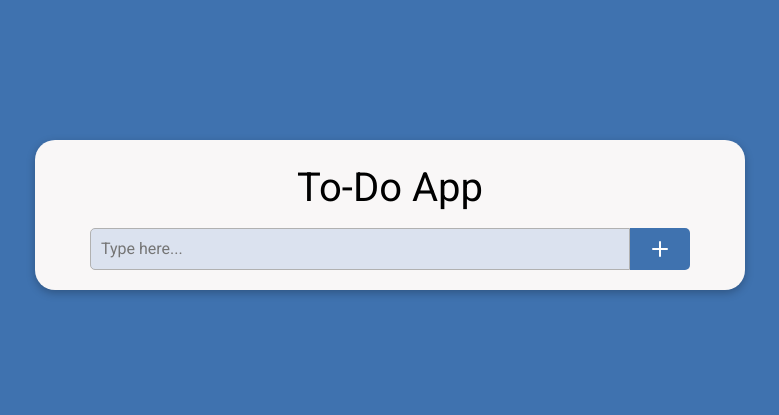
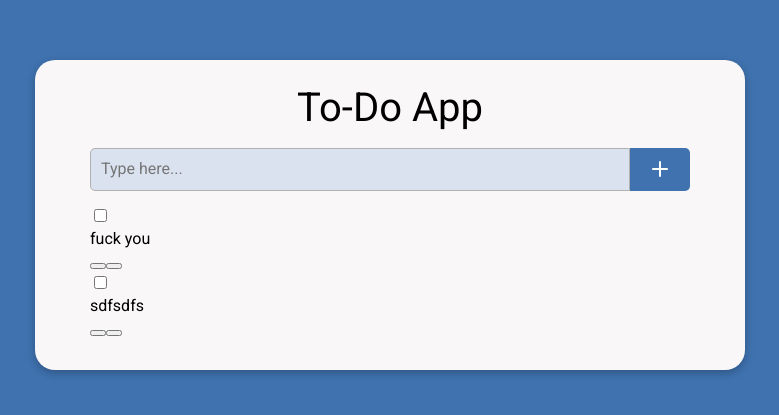
Before and after one commit to etherealelement/todolist-app, a React (Vite) app: page / in a window 1280 px wide. Shown: the part 185-600 px from the top of the page, without its empty margins (250-1029 px from the left). Built offline with nearby package versions, Linux system fonts and the light colour scheme.

Commit message:
create: inputTask

```diff
--- a/src/data/stores/useToDoStore.ts
+++ b/src/data/stores/useToDoStore.ts
@@ -21,6 +21,11 @@
 				id: "sdfsdfsdfsd",
 				title: "fuck you",
 				createdAt: 2131232
+			},
+			{
+				id: "sdfsdfsd",
+				title: "sdfsdfs",
+				createdAt: 135135
 			}
 		],
 		createTask: (title) => {
--- a/src/view/App/index.module.scss
+++ b/src/view/App/index.module.scss
@@ -2,7 +2,7 @@
   background: #f9f7f7;
   box-shadow: 0px 3px 8px rgba(0, 0, 0, 0.25);
   border-radius: 20px;
-	padding: 20px 55px;
+	padding: 20px 55px 30px;
 	min-width: 600px;
 
   &Title {
@@ -10,4 +10,8 @@
     margin-bottom: 0.3em;
     text-align: center;
   }
+
+  &Text {
+    text-align: center;
+  }
 }
--- a/src/view/App/index.tsx
+++ b/src/view/App/index.tsx
@@ -3,6 +3,7 @@
 
 import { useToDoStore } from "../../data/stores/useToDoStore";
 import { InputPlus } from "../components/inputPlus";
+import { InputTask } from "../components/inputTask";
 
 export const App: React.FC = () => {
 	const [
@@ -16,8 +17,6 @@
 			state.updateTask,
 			state.removeTask,
 	]);
-
-	console.log(tasks);
 
 
 	return (
@@ -34,7 +33,19 @@
 			></InputPlus>
 			</section>
 			<section className={styles.articleSection}>
-
+					{!tasks.length && (
+						<p className={styles.articleText}>There is no one task.</p>
+					)}
+					{tasks.map((item) => {
+						return  <InputTask
+						id={item.id}
+						title={item.title}
+						onDone = {removeTask}
+						onEdited = {updateTask}
+						onRemoved = {removeTask}
+						key={item.id}
+						>{item.title}</InputTask>
+					})}
 			</section>
 		</article>
 		</>
--- a/src/view/components/inputPlus/index.module.scss
+++ b/src/view/components/inputPlus/index.module.scss
@@ -2,6 +2,7 @@
 	width: 100%;
 	display: grid;
 	grid-template-columns: 1fr 60px;
+	margin-bottom: 15px;
 
 	&Value {
 		border: 1px solid #b1b1b1;
--- a/src/view/components/inputPlus/index.tsx
+++ b/src/view/components/inputPlus/index.tsx
@@ -7,7 +7,7 @@
 }
 
 
-export const InputPlus: React.FC = ({
+export const InputPlus: React.FC<InputPlusProps>= ({
 	onAdd,
 }) => {
 
--- /dev/null
+++ b/src/view/components/inputTask/index.tsx
@@ -0,0 +1,62 @@
+import { useCallback, useState } from 'react';
+import React from 'react';
+import styles from "./index.module.scss"
+
+interface InputTaskProps {
+	id: string;
+	title: string;
+	onDone: (id: string) => void;
+	onEdited: (id: string, title: string) => void;
+	onRemoved: (id: string) => void;
+}
+
+
+export const InputTask: React.FC<InputTaskProps> = ({
+	id,
+	title,
+	onDone,
+	onEdited,
+	onRemoved,
+}) => {
+
+	const [checked, setChecked] = useState(false);
+
+
+	return (
+		<div className={styles.inputTask}>
+			<label>
+				<input
+				type='checkbox'
+				checked={checked}
+				className={styles.inputTaskCheckbox}
+				onChange = {(event) => {
+					setChecked(event.target.checked);
+
+					if(event.target.checked) {
+						onDone(id);
+					}
+				}}
+				></input>
+
+				<h3 className={styles.inputTaskTitle}>{title}</h3>
+			</label>
+			<button
+			aria-label='Edit'
+			className={styles.inputTaskEdit}
+			onClick={() => {
+
+			}}
+			></button>
+			<button
+			aria-label='Remove'
+			className={styles.inputTaskRemove}
+			onClick={() => {
+				if (confirm("Are you sure ?")) {
+					onRemoved(id);
+				}
+			}}
+			></button>
+		</div>
+	);
+
+};
```
Also changed, not shown: src/view/components/inputTask/index.module.scss (added).
